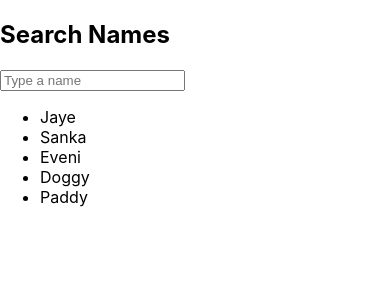
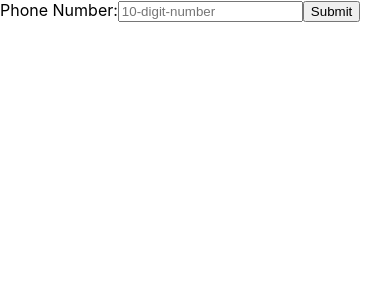
Before and after one commit to Jayathu-SH/React-Tasks, a React (Create React App) app: page / in a window 390 px wide. Shown: the top 300 px of the page. Built offline with nearby package versions, Linux system fonts and the light colour scheme.

Commit message:
validation phonenumber

```diff
--- a/src/App.js
+++ b/src/App.js
@@ -13,6 +13,7 @@ import SmartForm from './counter-app/SmartForm';
 import RegistrationForm from './counter-app/RegistrationForm';
 import EmailForm from './counter-app/EmailForm';
 import SearchFilter from './counter-app/SearchFilter';
+import PhoneForm from './counter-app/PhoneForm';
 
 function App() {
   return (
@@ -31,7 +32,8 @@ function App() {
       {/* <SmartForm/> */}
       {/* <RegistrationForm/> */}
       {/* <EmailForm/> */}
-      <SearchFilter/>
+      {/* <SearchFilter/> */}
+      <PhoneForm/>
     </div>
   );
 }
--- /dev/null
+++ b/src/counter-app/PhoneForm.js
@@ -0,0 +1,54 @@
+import React, { useState } from 'react'
+
+function PhoneForm() {
+    const[phone, setPhone]=useState('');
+    const[error, setError]=useState('');
+
+    const validatePhone=(value)=>{
+        const cleaned = value.replace(/\D/g, '');//.replace(/\D/g, '')- regular expression remove everything except digits.
+        if(!cleaned){// empty
+            return "Phone number required";
+        }
+        else if(cleaned.length !== 10){
+            return "Phone number must be 10 digits";
+        }
+        else{
+            return "";// empty string-no error
+        }
+    };
+
+    const handleChange=(e)=>{
+        const {value}=e.target;
+        setPhone(value);
+        setError(validatePhone(value));
+    }
+
+    const handleSubmit=(e)=>{
+        e.preventDefault(); //stop reloading
+        const validationError=validatePhone(phone);
+        if(validationError){
+            setError(validationError);
+        }else{
+            alert(`Phone number submitted: ${phone}`);//${phone}-actual phone number
+            setPhone('');
+            setError('');
+        }
+    }
+
+
+  return (
+    <form onSubmit={handleSubmit}>
+      <label>Phone Number:</label>
+      <input
+      type='text'
+      value={phone}
+      onChange={handleChange}
+      placeholder='10-digit-number'
+      />
+      {error && <p>{error}</p>}
+      <button type='submit'>Submit</button>
+    </form>
+  )
+}
+
+export default PhoneForm;
```
